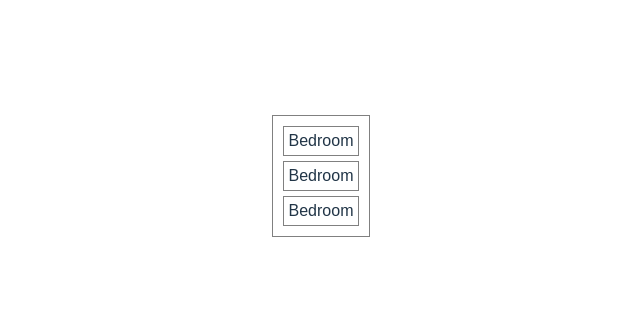
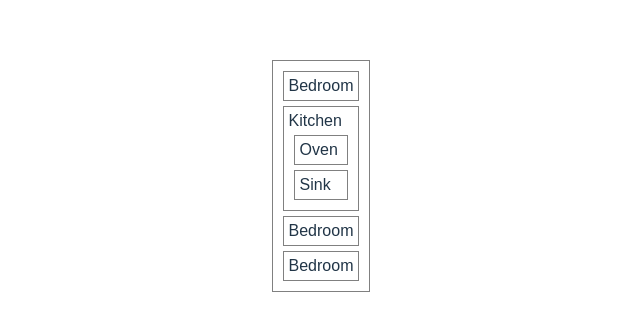
Before and after one commit to BriannaRocha/react-floor-plan, a React (Vite) app: page / in a window 1280 px wide. Shown: the part 224-554 px from the top of the page, without its empty margins (319-959 px from the left). Built offline with nearby package versions, Linux system fonts and the light colour scheme.

Commit message:
add kitchen components

```diff
--- a/src/App.jsx
+++ b/src/App.jsx
@@ -1,12 +1,15 @@
 import "./App.css"
 import Bedroom from "./Bedroom"
+import Kitchen from "./Kitchen"
 
 function App() {
   return (
     <>
       <Bedroom bedNum={1} />
+      <Kitchen />
       <Bedroom bedNum={2} />
       <Bedroom bedNum={3} />
+
     </>
   )
 }
--- a/src/Kitchen.jsx
+++ b/src/Kitchen.jsx
@@ -0,0 +1,17 @@
+import Oven from "./Oven"
+import Sink from "./Sink"
+
+const Kitchen = (props) => {
+  return (
+    <>
+      <div>
+        Kitchen
+        <Oven />
+        <Sink />
+      </div>
+
+    </>
+  )
+}
+
+export default Kitchen
--- a/src/Oven.jsx
+++ b/src/Oven.jsx
@@ -0,0 +1,12 @@
+const Oven = (props) => {
+  return (
+    <>
+      <div>
+        Oven
+      </div>
+
+    </>
+  )
+}
+
+export default Oven
--- a/src/Sink.jsx
+++ b/src/Sink.jsx
@@ -0,0 +1,12 @@
+const Sink = (props) => {
+  return (
+    <>
+      <div>
+        Sink
+      </div>
+
+    </>
+  )
+}
+
+export default Sink
```
